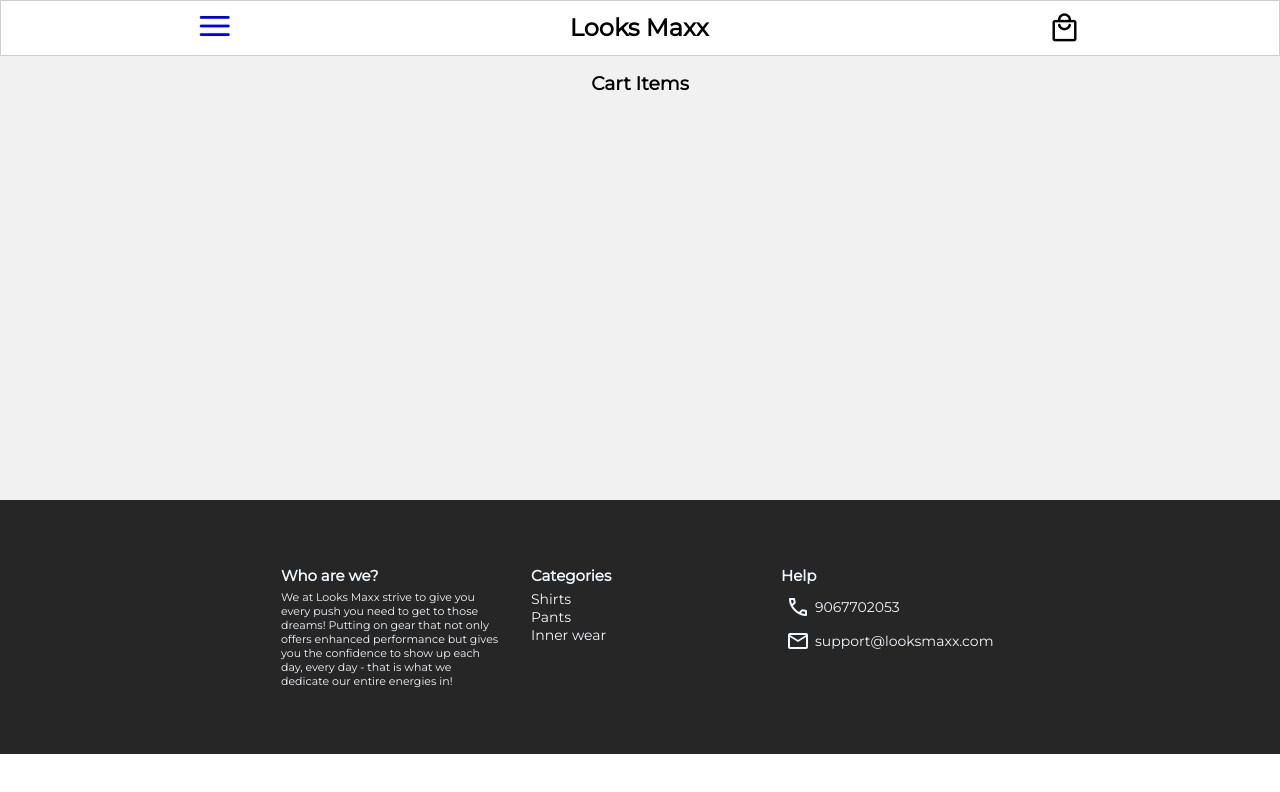
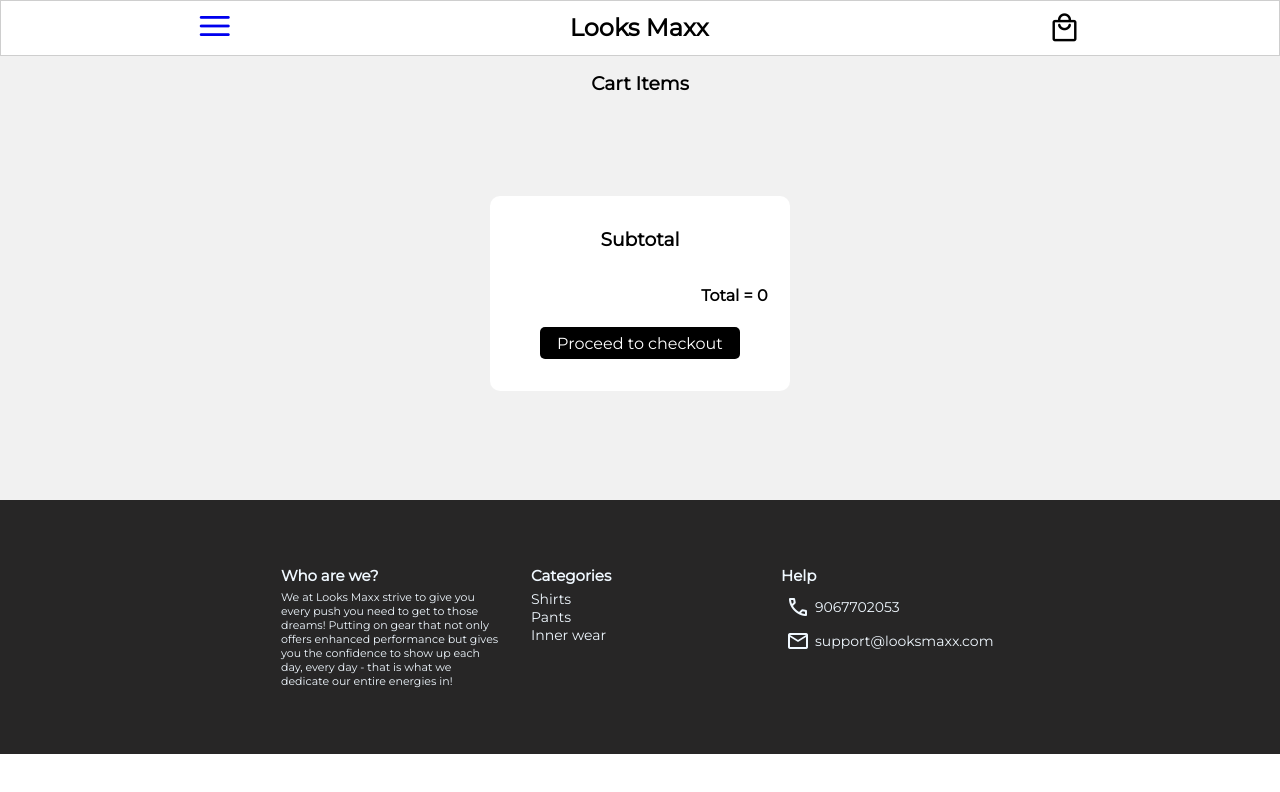
Before and after one commit to sonu-shivcharan/xplore, a React (Vite) app: page /cart in a window 1280 px wide. Shown: the top 792 px of the page. Built offline with nearby package versions, Linux system fonts and the light colour scheme.

Commit message:
subtotal section added

```diff
--- a/public/product.json
+++ b/public/product.json
@@ -64,7 +64,7 @@
     "price": 1799
   },
   {
-    "id": 7,
+    "id": 9,
     "name": "BCA WALA Limited Edition",
     "img": {
       "url": "/images/bcawala.png"
--- a/src/components/Cart.jsx
+++ b/src/components/Cart.jsx
@@ -1,22 +1,41 @@
-import React, { useContext } from 'react'
-import CartItemsCard from './CartItemsCard';
-import '../styles/Cart.css'
-import { CartContext } from './CartContext';
+import React, { useContext, useState } from "react";
+import CartItemsCard from "./CartItemsCard";
+import "../styles/Cart.css";
+import { CartContext } from "./CartContext";
 const Cart = () => {
-  const {cartItems} = useContext(CartContext)
-
+  const { cartItems } = useContext(CartContext);
+  let total =0;
   return (
-    <div id='cart-section' className='flex flex-col'>
-      <div>
+    <div id="cart-section" className="flex flex-col">
+      <div className="flex flex-col">
         <h3>Cart Items</h3>
         <div className="items-container flex flex-wrap justify-center">
-          {
-            cartItems.map((item)=><CartItemsCard item={item} key={item.name+item.id} />)
-          }
+          {cartItems.map((item) => (
+            <CartItemsCard item={item} key={item.name + item.id} />
+          ))}
         </div>
       </div>
+      <div className="subtotal-container">
+        <h3>Subtotal</h3>
+        <div>
+          {
+          cartItems.map((item) => {
+            total+=item.price;
+            return (<div key={item.id} className="flex justify-space-between">
+              <div>
+                <b>{item.name}</b>
+              </div>
+              <div>
+                {item.price}x{item.quantity}={item.price * item.quantity}
+              </div>
+            </div>)
+})}
+        </div>
+        <div style={{textAlign:"right"}}><b>Total = {total}</b></div>
+        <div style={{width:"200px",margin:"1rem auto", backgroundColor:"#000", color:"#fff",borderRadius:"5px", textAlign:"center"}}>Proceed to checkout</div>
+      </div>
     </div>
-  )
-}
+  );
+};
 
-export default Cart
+export default Cart;
--- a/src/components/CartItemsCard.jsx
+++ b/src/components/CartItemsCard.jsx
@@ -1,6 +1,14 @@
-import React from "react";
+import React, { useContext, useState } from "react";
+import { CartContext } from "./CartContext";
+const CartItemsCard = ({item}) => {
+  const [quantity, setQuantity] = useState(item.quantity=1);
+  const {cartItems} = useContext(CartContext)
+  const handleProductQuantity=(n)=>{
+    if(n<1) return;
+    item.quantity=n;
+    setQuantity(n);
 
-const CartItemsCard = ({item}) => {
+  }
   return (
     <div className="cart-item-card flex items-center justify-center flex-wrap flex-col">
 
@@ -11,10 +19,9 @@ const CartItemsCard = ({item}) => {
         <p>&#8377; {item.price}</p>
         </div>
         <div className="quantity-input-container flex items-center">
-        <div className="decrement flex item-center">-</div>
-          <input type="text"></input>
-          <div className="increment">+</div>
-
+        <div className="decrement flex item-center" onClick={()=>handleProductQuantity(quantity-1)}>-</div>
+          <input type="text" value={quantity} disabled></input>
+          <div className="increment" onClick={()=>handleProductQuantity(quantity+1)}>+</div>
         </div>
         <div className="material-symbols-rounded">delete</div>
 
--- a/src/components/ProductCard.jsx
+++ b/src/components/ProductCard.jsx
@@ -19,6 +19,7 @@ const ProductCard = React.memo(({ item }) => {
   }, [cartItems]);
 
   const handleAddToCart = (product) => {
+    product.quantity=1;
     const newCartItems = [...cartItems, product];
     setCartItems(newCartItems);
     localStorage.setItem("cartItems", JSON.stringify(newCartItems));
--- a/src/styles/Cart.css
+++ b/src/styles/Cart.css
@@ -53,3 +53,16 @@
 .quantity-input-container .decrement:hover{
   color: #000;
 }
+
+
+.subtotal-container{
+  background-color: #fff;
+  max-width: 300px;
+  width: 100%;
+  border-radius: 10px;
+  margin:auto;
+  padding: 1rem;
+}
+.subtotal-container div{
+  padding: 0.4rem;
+}
--- a/src/styles/Footer.css
+++ b/src/styles/Footer.css
@@ -1,32 +1,28 @@
-#footer{
+#footer {
   width: 100%;
   min-height: 200px;
   background-color: rgb(39, 38, 38);
   color: aliceblue;
   font-size: px;
-    padding: 50px 0px  ;
+  padding: 50px 0px;
 }
-#footer *{
 
-
-}
-#footer div{
+#footer div {
   width: 250px;
   padding: 1rem;
 }
-#footer div p{
+#footer div p {
   font-size: 11px;
-
 }
-#footer div h3{
-    font-size:15px;
+#footer div h3 {
+  font-size: 15px;
 
   margin-bottom: 5px;
 }
-#footer div ul{
+#footer div ul {
   font-size: 14px;
   list-style-type: none;
 }
-#footer div ul span{
+#footer div ul span {
   padding: 5px;
 }
```
Also changed, not shown: 11 other files (tests, documents, lock files or other folders). Lines whose indentation alone changed are shown as unchanged.
